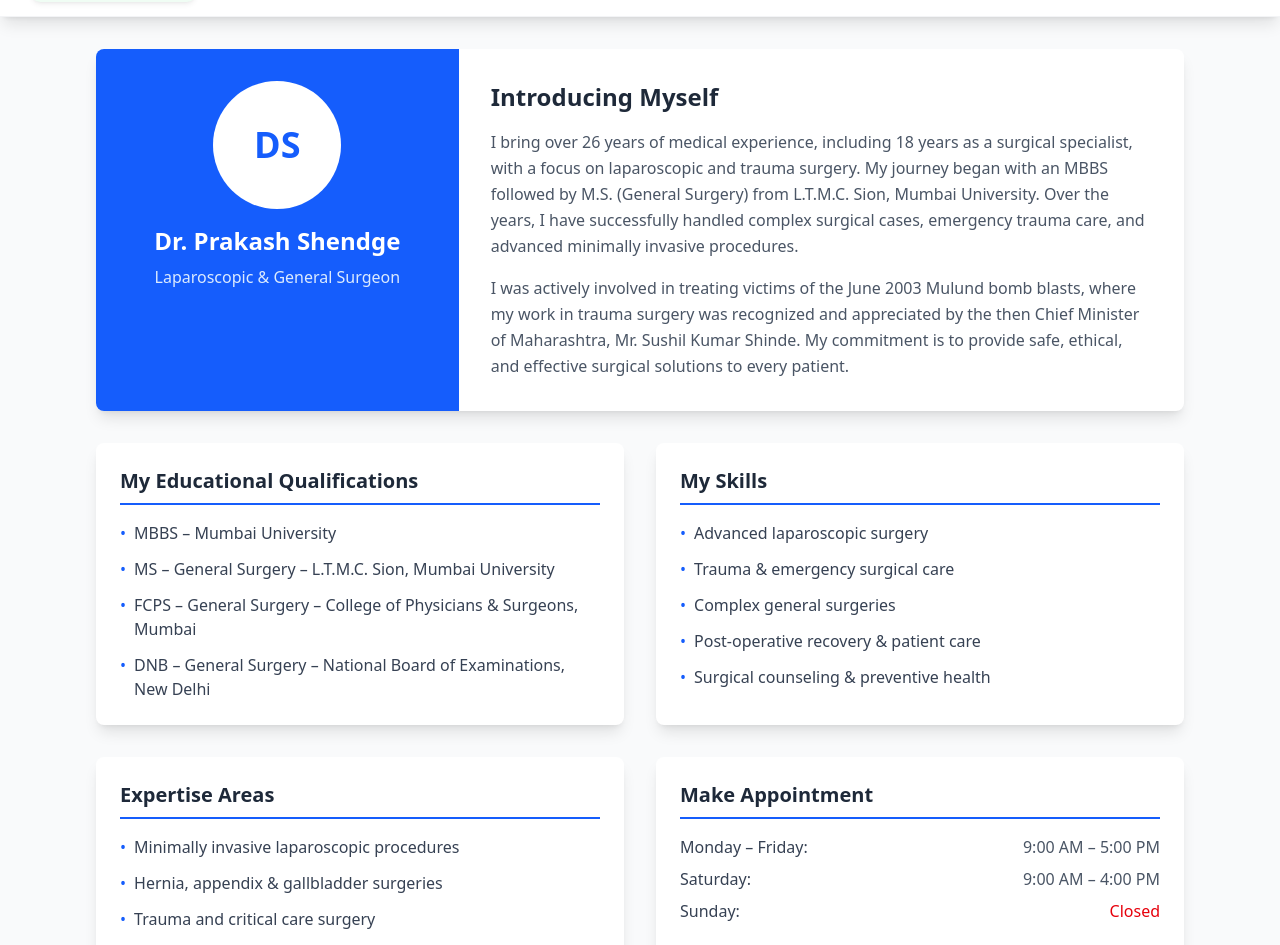
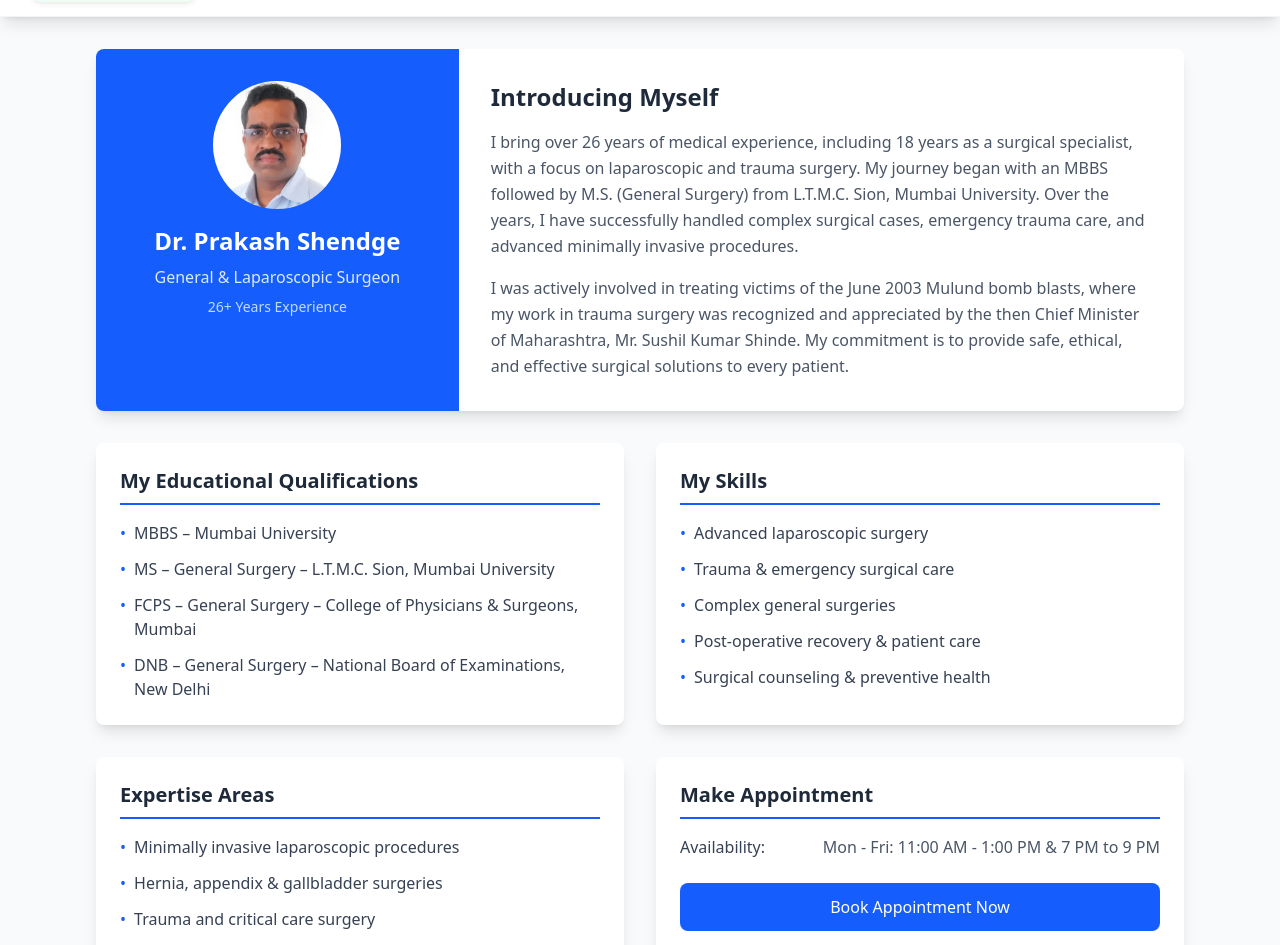
Before and after one commit to Nitish0777/ogh, a React app: page /doctor/1 in a window 1280 px wide. Shown: the part 100-1045 px from the top of the page. Built offline with nearby package versions, Linux system fonts and the light colour scheme; the HTML template or start-up script is replaced by a standard one.

Commit message:
Implement navigation and data handling for DoctorDetails; update Doctors page with improved experience and availability details

```diff
--- a/src/pages/DoctorDetails.jsx
+++ b/src/pages/DoctorDetails.jsx
@@ -1,8 +1,27 @@
 import React from "react";
-import { useParams } from "react-router-dom";
+import { useParams, useLocation, Navigate } from "react-router-dom";
+// Import Dr. Prakash's image
+import doctor1 from '../assets/prakash.jpeg';
 
 const DoctorDetails = () => {
   const { id } = useParams();
+  const location = useLocation();
+
+  // Only allow access to Dr. Prakash Shendge (id: 1)
+  if (id !== '1') {
+    return <Navigate to="/doctors" replace />;
+  }
+
+  // Get doctor data from location state or use default data for Dr. Prakash
+  const doctor = location.state?.doctor || {
+    id: 1,
+    name: 'Dr. Prakash Shendge',
+    specialization: 'General & Laparoscopic Surgeon',
+    image: doctor1,
+    experience: '26+ Years',
+    education: 'MBBS, MS (General Surgery)',
+    availability: 'Mon - Fri: 11:00 AM - 1:00 PM & 7 PM to 9 PM'
+  };
 
   return (
     <div className="min-h-screen bg-gray-50 py-8">
@@ -11,11 +30,16 @@ const DoctorDetails = () => {
         <div className="bg-white rounded-lg shadow-lg overflow-hidden mb-8">
           <div className="md:flex">
             <div className="md:w-1/3 bg-blue-600 p-8 text-white text-center">
-              <div className="w-32 h-32 bg-white rounded-full mx-auto mb-4 flex items-center justify-center">
-                <span className="text-4xl text-blue-600 font-bold">DS</span>
+              <div className="w-32 h-32 bg-white rounded-full mx-auto mb-4 overflow-hidden">
+                <img
+                  src={doctor.image}
+                  alt={doctor.name}
+                  className="w-full h-full object-cover"
+                />
               </div>
-              <h1 className="text-2xl font-bold mb-2">Dr. Prakash Shendge</h1>
-              <p className="text-blue-100">Laparoscopic & General Surgeon</p>
+              <h1 className="text-2xl font-bold mb-2">{doctor.name}</h1>
+              <p className="text-blue-100">{doctor.specialization}</p>
+              <p className="text-blue-200 text-sm mt-2">{doctor.experience} Experience</p>
             </div>
             <div className="md:w-2/3 p-8">
               <h2 className="text-2xl font-bold text-gray-800 mb-4">Introducing Myself</h2>
@@ -127,16 +151,8 @@ const DoctorDetails = () => {
             </h3>
             <div className="space-y-2">
               <div className="flex justify-between">
-                <span className="text-gray-700 font-medium">Monday – Friday:</span>
-                <span className="text-gray-600">9:00 AM – 5:00 PM</span>
-              </div>
-              <div className="flex justify-between">
-                <span className="text-gray-700 font-medium">Saturday:</span>
-                <span className="text-gray-600">9:00 AM – 4:00 PM</span>
-              </div>
-              <div className="flex justify-between">
-                <span className="text-gray-700 font-medium">Sunday:</span>
-                <span className="text-red-600">Closed</span>
+                <span className="text-gray-700 font-medium">Availability:</span>
+                <span className="text-gray-600">{doctor.availability}</span>
               </div>
             </div>
             <button className="w-full mt-6 bg-blue-600 text-white py-3 px-4 rounded-lg hover:bg-blue-700 transition duration-300 font-medium">
--- a/src/pages/Doctors.jsx
+++ b/src/pages/Doctors.jsx
@@ -1,4 +1,5 @@
 import React from 'react';
+import { useNavigate } from 'react-router-dom';
 // Import doctor images
 import doctor1 from '../assets/prakash.jpeg';
 import doctor2 from '../assets/rekha_kaushal.jpeg';
@@ -13,16 +14,18 @@ import doctor9 from '../assets/shonib aggrawal.jpeg';
 import doctor10 from '../assets/amit_bhoir.jpeg';
 
 const Doctors = () => {
+  const navigate = useNavigate();
+
   const doctors = [
     {
       id: 1,
       name: 'Dr. Prakash Shendge',
       specialization: 'General & Laparoscopic Surgeon',
       image: doctor1,
-      experience: '12+ Years',
+      experience: '26+ Years',
       education: 'MBBS, MS (General Surgery)',
       description: 'Expert in minimally invasive surgical procedures with extensive experience in complex operations.',
-      availability: 'Mon - Fri: 9:00 AM - 5:00 PM'
+      availability: 'Mon - Fri: 11:00 AM - 1:00 PM & 7 PM to 9 PM'
     },
     {
       id: 2,
@@ -116,6 +119,12 @@ const Doctors = () => {
     },
   ];
 
+  const handleDoctorClick = (doctor) => {
+    if (doctor.id === 1) {
+      navigate(`/doctor/${doctor.id}`, { state: { doctor } });
+    }
+  };
+
   return (
     <div className="min-h-screen bg-gradient-to-br from-green-50 to-white">
       {/* Hero Section */}
@@ -146,7 +155,13 @@ const Doctors = () => {
         {/* Doctors Grid */}
         <div className="grid grid-cols-1 md:grid-cols-2 lg:grid-cols-3 gap-8">
           {doctors.map((doctor) => (
-            <div key={doctor.id} className="bg-white rounded-2xl shadow-xl overflow-hidden hover:shadow-2xl transition-shadow duration-300">
+            <div
+              key={doctor.id}
+              className={`bg-white rounded-2xl shadow-xl overflow-hidden hover:shadow-2xl transition-shadow duration-300 ${
+                doctor.id === 1 ? 'cursor-pointer' : 'cursor-default'
+              }`}
+              onClick={() => handleDoctorClick(doctor)}
+            >
               {/* Doctor Image */}
               <div className="relative h-64 overflow-hidden">
                 <img
```
